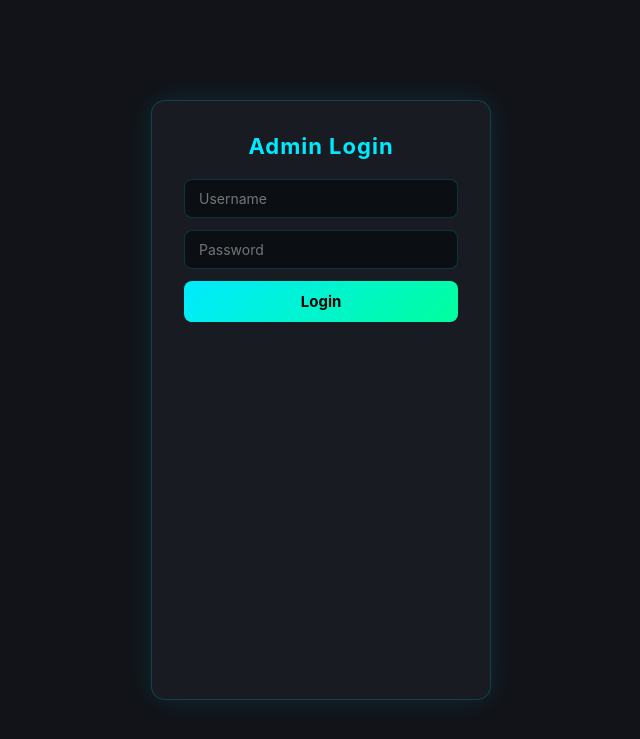
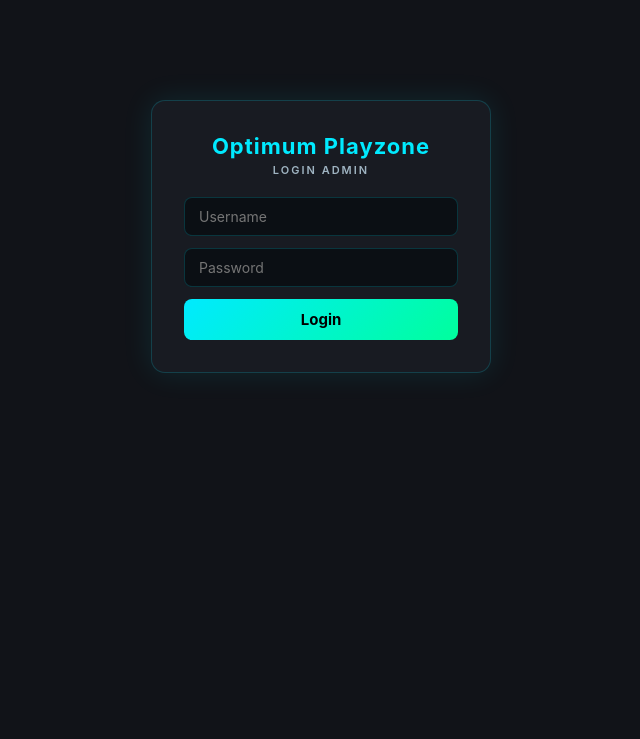
Before and after one commit to rahmathaikalchoa-ctrl/Website-Rental-Playstation-Optimum, a PHP site: page /KITSUNE-ADMIN.php in a window 1280 px wide. Shown: the top 739 px of the page, without its empty margins (319-959 px from the left). Run offline with PHP 8.4, Linux system fonts and the light colour scheme.

Commit message:
fix: ubah nama gamezone jadi optimum

```diff
--- a/KITSUNE-ADMIN.php
+++ b/KITSUNE-ADMIN.php
@@ -63,14 +63,14 @@
 <html>
 <head>
   <meta name="viewport" content="width=device-width,initial-scale=1">
-  <title>Admin GameZone</title>
+  <title>Admin Optimum Playzone</title>
   <link rel="stylesheet" href="admin.css?v=<?= filemtime(__DIR__ . '/admin.css') ?>">
 </head>
 <body>
 
 <?php if (!$isAdmin): ?>
   <div class="login-box">
-    <h2>Admin Login</h2>
+    <h2>Optimum Playzone<span class="brand-sub">Login Admin</span></h2>
     <?php if (isset($error)): ?>
       <p class="error"><?= htmlspecialchars($error) ?></p>
     <?php endif; ?>
@@ -85,7 +85,7 @@
 <?php else: ?>
 
 <nav class="sidebar">
-  <h2>Admin</h2>
+  <h2>Optimum Playzone<span class="brand-sub">Panel Admin</span></h2>
   <?php foreach ($navItems as $key => $label): ?>
     <a href="?page=<?= $key ?>"<?= $page === $key ? ' class="active"' : '' ?>><?= $label ?></a>
   <?php endforeach; ?>
@@ -127,9 +127,9 @@
   </div>
   <div class="table-wrap">
     <table class="users-table">
-      <tr><th>Konsumen</th><th>Sumber</th><th>Ruangan</th><th>Jadwal</th><th>Durasi</th><th>Total</th><th>Status</th><th>Aksi</th></tr>
+      <tr><th>Konsumen</th><th>Ruangan</th><th>Jadwal</th><th>Total</th><th>Status</th><th>Aksi</th></tr>
       <?php if ($data->num_rows === 0): ?>
-        <tr><td colspan="8" class="empty-row">Belum ada data booking.</td></tr>
+        <tr><td colspan="6" class="empty-row">Belum ada data booking.</td></tr>
       <?php endif; ?>
       <?php while($b = $data->fetch_assoc()): ?>
       <?php
@@ -140,14 +140,13 @@
       ?>
       <tr class="<?= $isCancelled ? 'row-cancelled' : '' ?>">
         <td class="cell-main"><?= htmlspecialchars($b['customer_name']) ?>
-          <span class="cell-sub"><?= htmlspecialchars($b['order_code'] ?? '-') ?></span>
+          <span class="cell-sub"><?= htmlspecialchars($b['order_code'] ?? '-') ?> · <?= $b['source'] === 'walkin' ? 'Offline' : 'Online' ?></span>
         </td>
-        <td><span class="src-chip"><?= $b['source'] === 'walkin' ? 'Offline' : 'Online' ?></span></td>
         <td><?= htmlspecialchars($b['room_title'] ?? '-') ?></td>
-        <td><?= date('d M Y', intval($b['start_time'])) ?>
-          <span class="cell-sub"><?= date('H:i', intval($b['start_time'])) ?> – <?= date('H:i', intval($b['end_time'])) ?></span>
+        <?php $st = intval($b['start_time']); ?>
+        <td><?= date(date('Y', $st) === date('Y') ? 'd M' : 'd M Y', $st) ?>
+          <span class="cell-sub"><?= date('H:i', intval($b['start_time'])) ?> – <?= date('H:i', intval($b['end_time'])) ?> · <?= intval($b['duration']) ?> jam</span>
         </td>
-        <td><?= intval($b['duration']) ?> jam</td>
         <td>Rp<?= number_format(intval($b['total_price']), 0, ',', '.') ?></td>
         <td><span class="pay-badge <?= $pc ?>"><?= $pl ?></span></td>
         <td>
@@ -156,7 +155,7 @@
               <button class="btn-paid-sm" onclick="markPaid(<?= intval($b['id']) ?>, <?= jsArg($b['customer_name']) ?>, <?= intval($b['total_price']) ?>)">Lunas</button>
             <?php endif; ?>
             <?php if (!$isCancelled): ?>
-              <button class="btn-danger-sm" onclick="cancelBooking(<?= intval($b['id']) ?>, <?= jsArg($b['customer_name']) ?>)">Batalkan</button>
+              <button class="btn-icon" title="Batalkan booking" aria-label="Batalkan booking" onclick="cancelBooking(<?= intval($b['id']) ?>, <?= jsArg($b['customer_name']) ?>)"><?= icon('x') ?></button>
             <?php else: ?>
               <span class="muted-dash">—</span>
             <?php endif; ?>
@@ -526,7 +525,7 @@
       <?php while($r = mysqli_fetch_assoc($rooms)): ?>
       <?php $active = $r['status'] === 'available'; ?>
       <tr>
-        <td class="cell-main"><?= htmlspecialchars($r['title']) ?>
+        <td class="cell-main wrap-cell"><?= htmlspecialchars($r['title']) ?>
           <?php if ($r['description']): ?><span class="cell-sub"><?= htmlspecialchars($r['description']) ?></span><?php endif; ?>
         </td>
         <td><span class="console-chip c-<?= strtolower(htmlspecialchars($r['console_type'])) ?>"><?= htmlspecialchars($r['console_type']) ?></span></td>
--- a/admin.css
+++ b/admin.css
@@ -30,7 +30,10 @@
 /* ===== LOGIN ===== */
 .login-box {
   width: 340px;
+  max-width: calc(100% - 32px);
   margin: 100px auto;
+  /* body memakai flex; tanpa ini kotak login ikut memanjang setinggi layar */
+  align-self: flex-start;
   background: var(--panel);
   border-radius: 14px;
   padding: 32px;
@@ -77,6 +80,18 @@
   text-align: center;
 }
 
+/* Label kecil di bawah nama brand (sidebar & login) */
+.brand-sub {
+  display: block;
+  margin-top: 4px;
+  font-size: 11px;
+  font-weight: 600;
+  letter-spacing: 2px;
+  text-transform: uppercase;
+  color: var(--muted);
+  text-shadow: none;
+}
+
 /* ===== SIDEBAR ===== */
 .sidebar {
   width: 240px;
--- a/style.css
+++ b/style.css
@@ -41,10 +41,11 @@
 
 /* left brand */
 .brand {
-  font-size: 26px;
+  font-size: 22px;
   font-weight: 900;
   color: var(--neon);
   flex: 0 0 auto;
+  white-space: nowrap;
 }
 
 /* center area for search */
```
Also changed, not shown: other parts of admin.css (+21 -6 lines), KITSUNE-RENTAL.php (+4 -4 lines).
